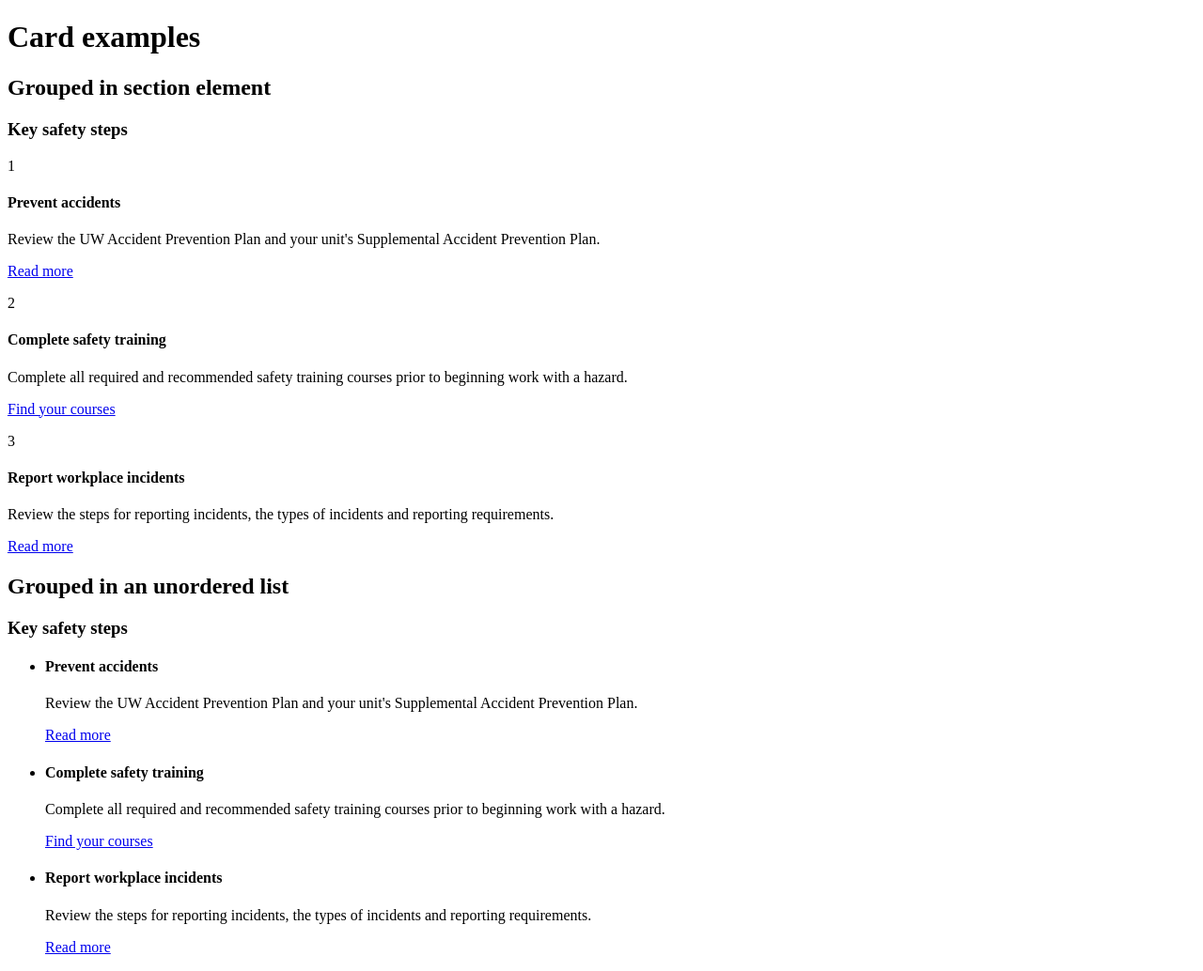
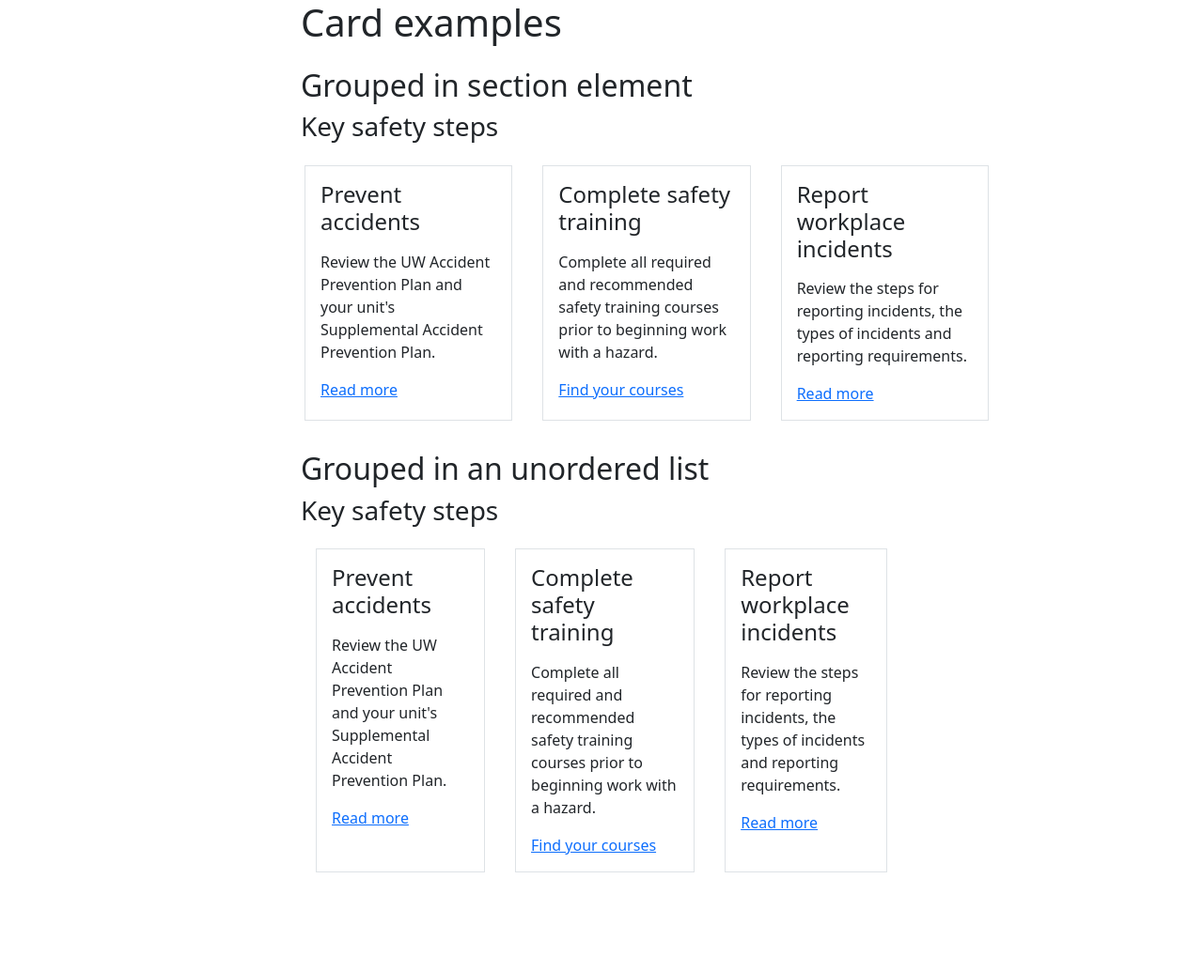
Before and after one commit to uw-ats/jeanem-demos, a plain HTML site: page cards/index.html in a window 1280 px wide. Shown: the whole page at 94% size. After the commit the page ends 961 px from the top, so only its background shows below. Drawn offline with nearby package versions, Linux system fonts and the light colour scheme.

Commit message:
various updates

```diff
--- a/cards/index.html
+++ b/cards/index.html
@@ -6,20 +6,21 @@
   <meta name="viewport" content="width=device-width, initial-scale=1.0">
   <title>Card examples</title>
   <meta http-equiv="X-UA-Compatible" content="ie=edge">
+  <link href="https://cdn.jsdelivr.net/npm/bootstrap@5.3.3/dist/css/bootstrap.min.css" rel="stylesheet"
+    integrity="sha384-QWTKZyjpPEjISv5WaRU9OFeRpok6YctnYmDr5pNlyT2bRjXh0JMhjY6hW+ALEwIH" crossorigin="anonymous">
   <link rel="stylesheet" href="styles.css">
 </head>
 
 <body>
-  <main>
+  <main class="w-50 mx-auto">
     <h1>Card examples</h1>
-    <h2>Grouped in section element</h2>
+    <h2 class="mt-4">Grouped in section element</h2>
     <section class="steps uw-section" aria-labelledby="card-group-heading">
       <h3 id="card-group-heading">Key safety steps</h3>
-      <div class="row row-steps">
-        <article class="col-md-6 col-12 col-lg-4">
+      <div class="row row-steps d-flex flex-nowrap">
+        <article class="col-md-6 col-12 col-lg-4 border p-3 m-3">
           <div class="content-wrapper step h-100">
             <div class="upper-content">
-              <p>1</p>
             </div>
             <div class="content-block">
               <h4>Prevent accidents</h4>
@@ -30,18 +31,16 @@
               </p>
               <p></p>
               <div class="btn-wrapper">
-                <a href="/workplace/accident-prevention-plan" class="uw-btn btn-sm btn button btn-white"
-                  aria-label="Visit the Accident Prevention Plan page" title="Visit the Accident Prevention Plan page"
-                  data-once="PDFTagAdd">Read more</a>
+                <a href="/workplace/accident-prevention-plan" aria-label="Read more about preventing accidents"
+                  title="Visit the Accident Prevention Plan page" data-once="PDFTagAdd">Read more</a>
               </div>
             </div>
           </div>
         </article>
 
-        <article class="col-md-6 col-12 col-lg-4">
+        <article class="col-md-6 col-12 col-lg-4 border p-3 m-3">
           <div class="content-wrapper step h-100">
             <div class="upper-content">
-              <p>2</p>
             </div>
             <div class="content-block">
               <h4>Complete safety training</h4>
@@ -52,17 +51,15 @@
               </p>
               <p></p>
               <div class="btn-wrapper">
-                <a href="/training" class="uw-btn btn-sm btn button btn-white" aria-label="Visit the Training page"
-                  title="Visit the Training page" data-once="PDFTagAdd">Find your courses</a>
+                <a href="/training" title="Visit the Training page" data-once="PDFTagAdd">Find your courses</a>
               </div>
             </div>
           </div>
         </article>
 
-        <article class="col-md-6 col-12 col-lg-4">
+        <article class="col-md-6 col-12 col-lg-4 border p-3 m-3">
           <div class="content-wrapper step h-100">
             <div class="upper-content">
-              <p>3</p>
             </div>
             <div class="content-block">
               <h4>Report workplace incidents</h4>
@@ -73,21 +70,20 @@
               </p>
               <p></p>
               <div class="btn-wrapper">
-                <a href="/workplace/incident-reporting" class="uw-btn btn-sm btn button btn-white"
-                  aria-label="Visit the Incident Reporting page" title="Visit the Incident Reporting page"
-                  data-once="PDFTagAdd">Read more</a>
+                <a href="/workplace/incident-reporting" aria-label="Read more about reporting workplace incidents"
+                  title="Visit the Incident Reporting page" data-once="PDFTagAdd">Read more</a>
               </div>
             </div>
           </div>
         </article>
       </div>
     </section>
-    <h2>Grouped in an unordered list</h2>
+    <h2 class="mt-3">Grouped in an unordered list</h2>
     <h3>Key safety steps</h3>
-    <div class="row row-steps">
-      <ul>
-        <li>
-          <article class="col-md-6 col-12 col-lg-4">
+    <div>
+      <ul class="list-inline list-unstyled d-flex flex-nowrap">
+        <li class="list-inline-item border p-3 m-3">
+          <article>
             <div class="content-wrapper step h-100">
               <div class="upper-content"></div>
               <div class="content-block">
@@ -99,16 +95,15 @@
                 </p>
                 <p></p>
                 <div class="btn-wrapper">
-                  <a href="/workplace/accident-prevention-plan" class="uw-btn btn-sm btn button btn-white"
-                    aria-label="Visit the Accident Prevention Plan page" title="Visit the Accident Prevention Plan page"
-                    data-once="PDFTagAdd">Read more</a>
+                  <a href="/workplace/accident-prevention-plan" aria-label="Read more about preventing accidents"
+                    title="Visit the Accident Prevention Plan page" data-once="PDFTagAdd">Read more</a>
                 </div>
               </div>
             </div>
           </article>
         </li>
-        <li>
-          <article class="col-md-6 col-12 col-lg-4">
+        <li class="list-inline-item border p-3 m-3">
+          <article>
             <div class="content-wrapper step h-100">
               <div class="upper-content"></div>
               <div class="content-block">
@@ -120,15 +115,14 @@
                 </p>
                 <p></p>
                 <div class="btn-wrapper">
-                  <a href="/training" class="uw-btn btn-sm btn button btn-white" aria-label="Visit the Training page"
-                    title="Visit the Training page" data-once="PDFTagAdd">Find your courses</a>
+                  <a href="/training" title="Visit the Training page" data-once="PDFTagAdd">Find your courses</a>
                 </div>
               </div>
             </div>
           </article>
         </li>
-        <li>
-          <article class="col-md-6 col-12 col-lg-4">
+        <li class="list-inline-item border p-3 m-3">
+          <article>
             <div class="content-wrapper step h-100">
               <div class="upper-content"></div>
               <div class="content-block">
@@ -140,9 +134,8 @@
                 </p>
                 <p></p>
                 <div class="btn-wrapper">
-                  <a href="/workplace/incident-reporting" class="uw-btn btn-sm btn button btn-white"
-                    aria-label="Visit the Incident Reporting page" title="Visit the Incident Reporting page"
-                    data-once="PDFTagAdd">Read more</a>
+                  <a href="/workplace/incident-reporting" aria-label="Read more about reporting workplace incidents"
+                    title="Visit the Incident Reporting page" data-once="PDFTagAdd">Read more</a>
                 </div>
               </div>
             </div>
```
